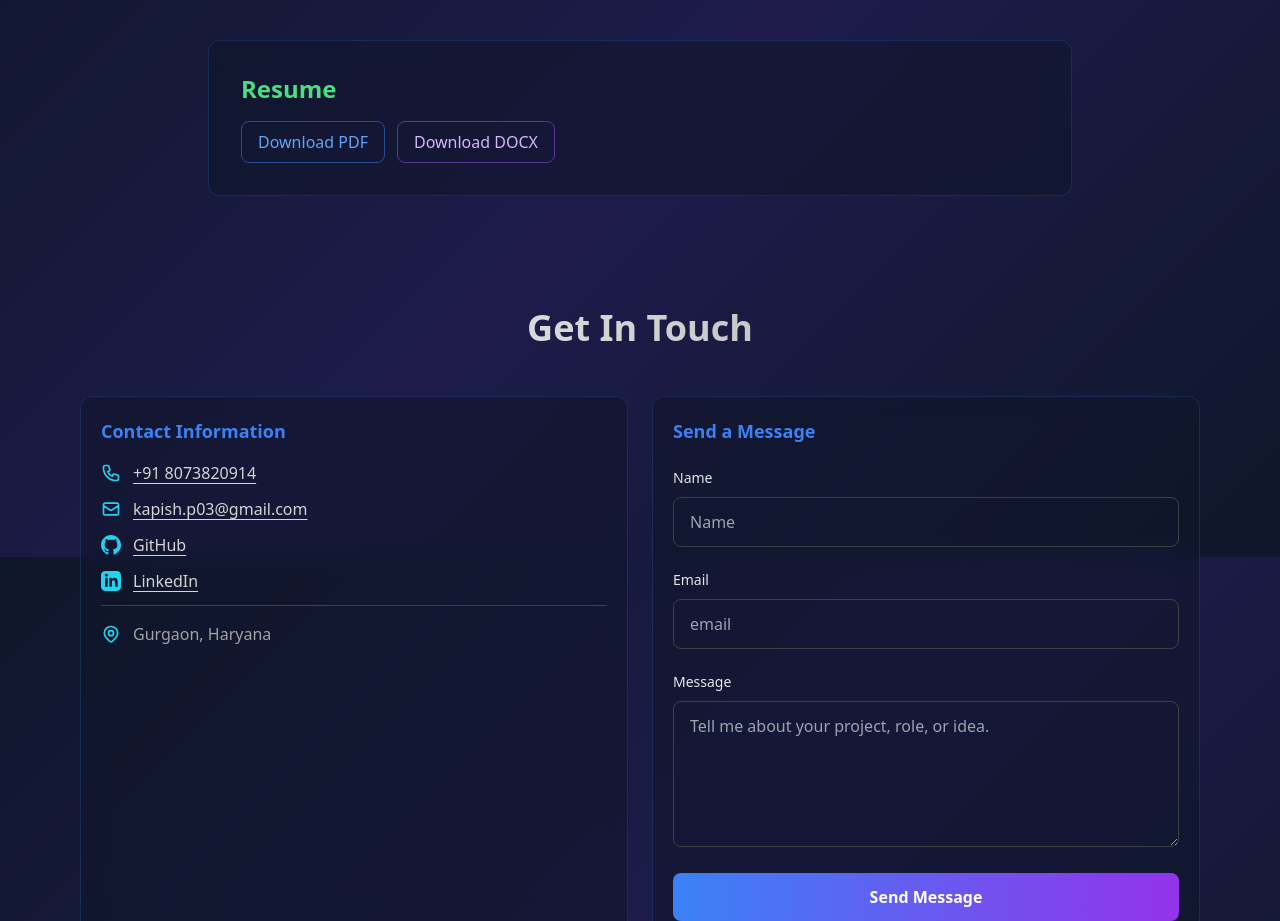
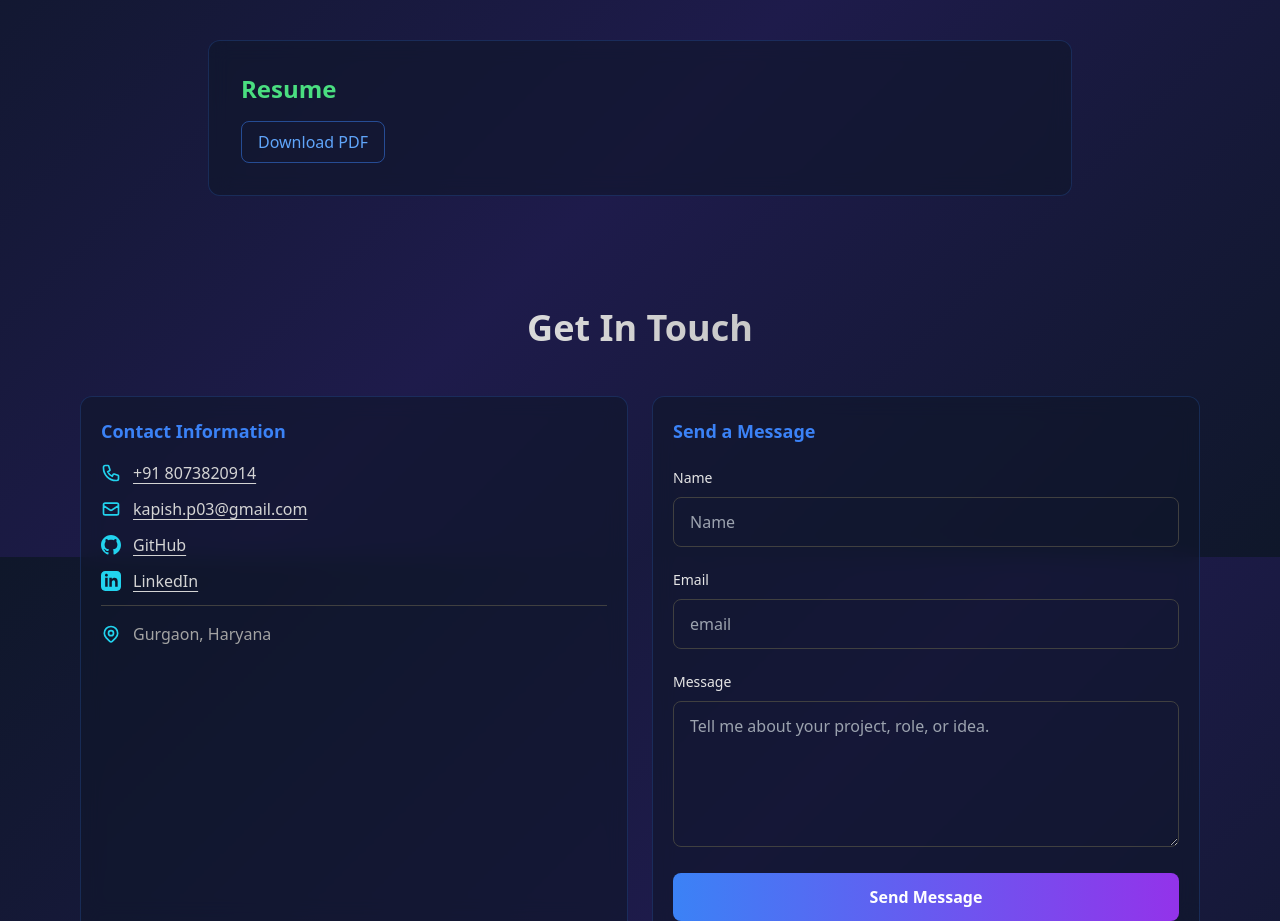
Before and after one commit to kapishpandey-18/kapish-portfolio, a React (Vite) app: page /experience in a window 1280 px wide. Shown: the part 2643-3564 px from the top of the page. Built offline with nearby package versions, Linux system fonts and the light colour scheme.

Commit message:
resume files changes using pandoc 3

```diff
--- a/src/pages/Experience.jsx
+++ b/src/pages/Experience.jsx
@@ -252,13 +252,6 @@ export default function ExperiencePage() {
             >
               Download PDF
             </a>
-            <a
-              href="/resume.docx"
-              download
-              className="px-4 py-2 rounded-lg border border-purple-500/50 text-purple-300 hover:bg-purple-500/10 transition-colors"
-            >
-              Download DOCX
-            </a>
           </div>
         </section>
       </article>
```
